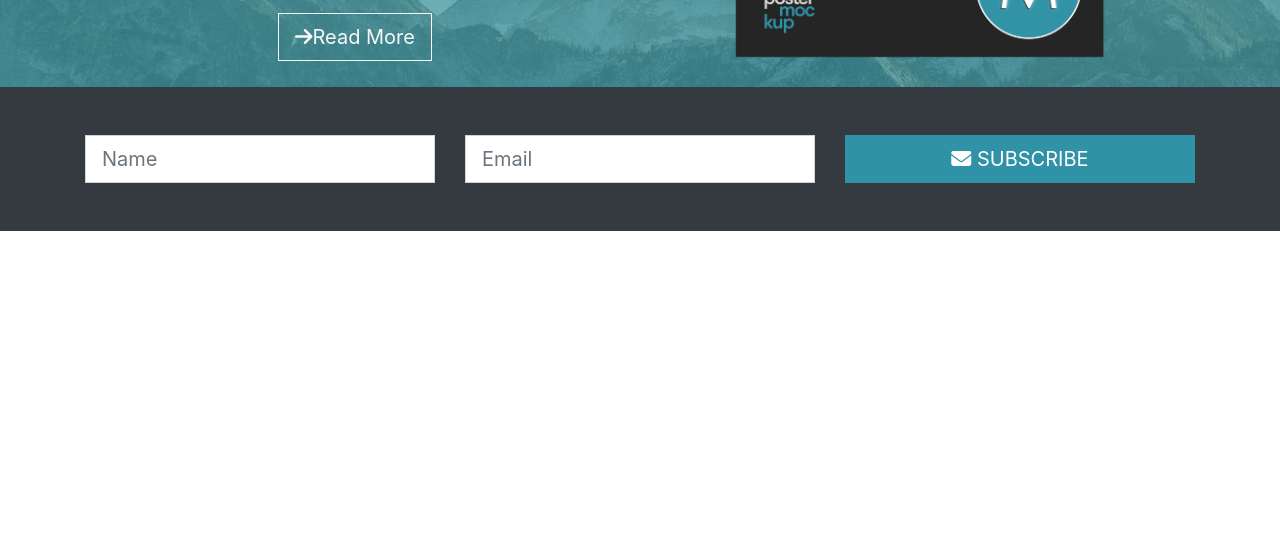
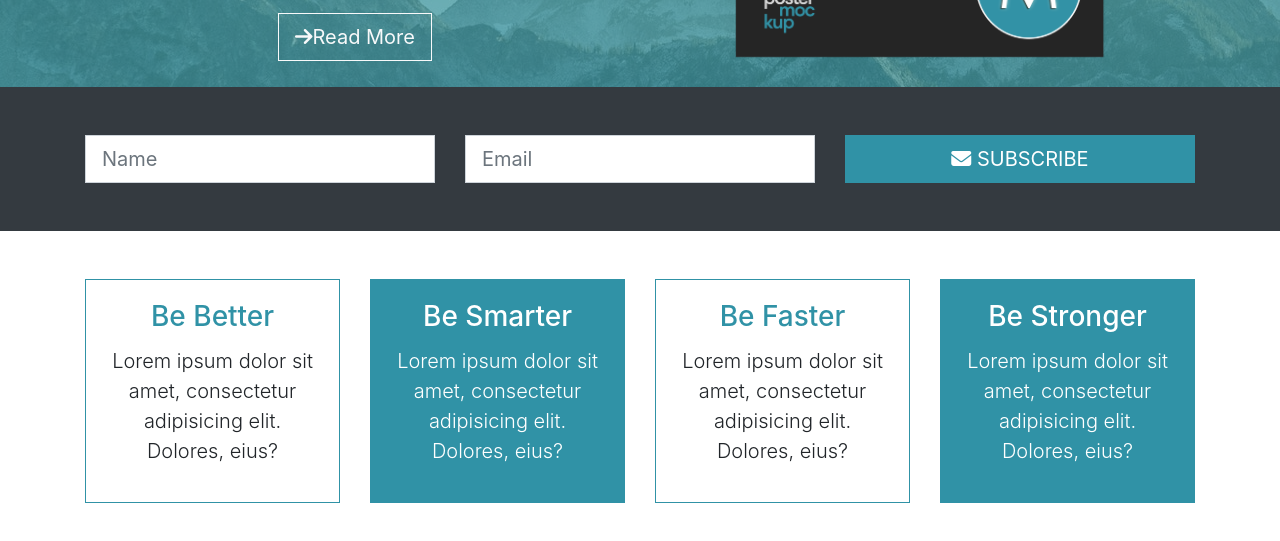
Before and after one commit to Abir-Hasan-GUB/Mizuxe, a website: page src/index.html in a window 1280 px wide. Shown: the part 593-1134 px from the top of the page. Before the commit the page ends 880 px from the top, so only its background shows below. Drawn offline with Linux system fonts and the light colour scheme.

Commit message:
Subscribe part with boxes done

```diff
--- a/src/index.html
+++ b/src/index.html
@@ -96,6 +96,50 @@
 <!-- ================ SUBSCRIBE PART END ================= -->
 
 
+<!-- ================ BOXES PART END ================= -->
+
+<section id="boxes" class="py-5">
+    <div class="container">
+        <div class="row">
+            <div class="col-lg-3">
+                <div class="card text-center border-primary">
+                    <div class="card-body">
+                        <h3 class="card-title text-primary">Be Better</h3>
+                        <p class="lead">Lorem ipsum dolor sit amet, consectetur adipisicing elit. Dolores, eius?</p>
+                    </div>
+                </div>
+            </div>
+            <div class="col-lg-3">
+                <div class="card text-center border-primary bg-primary">
+                    <div class="card-body">
+                        <h3 class="card-title">Be Smarter</h3>
+                        <p class="lead">Lorem ipsum dolor sit amet, consectetur adipisicing elit. Dolores, eius?</p>
+                    </div>
+                </div>
+            </div>
+            <div class="col-lg-3">
+                <div class="card text-center border-primary">
+                    <div class="card-body">
+                        <h3 class="card-title text-primary">Be Faster</h3>
+                        <p class="lead">Lorem ipsum dolor sit amet, consectetur adipisicing elit. Dolores, eius?</p>
+                    </div>
+                </div>
+            </div>
+            <div class="col-lg-3">
+                <div class="card text-center border-primary bg-primary">
+                    <div class="card-body">
+                        <h3 class="card-title">Be Stronger</h3>
+                        <p class="lead">Lorem ipsum dolor sit amet, consectetur adipisicing elit. Dolores, eius?</p>
+                    </div>
+                </div>
+            </div>
+        </div>
+    </div>
+</section>
+
+<!-- ================ BOXES PART END ================= -->
+
+
 
     <!-- JS FILES -->
     <script src="js/jquery.slim.js"></script>
```
